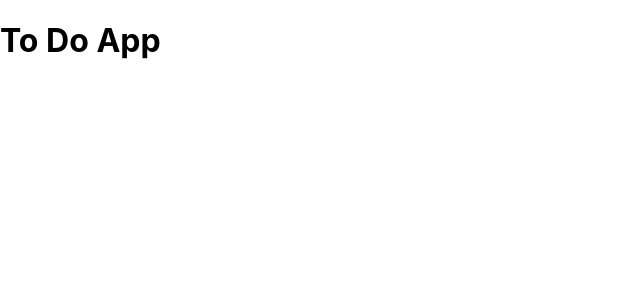
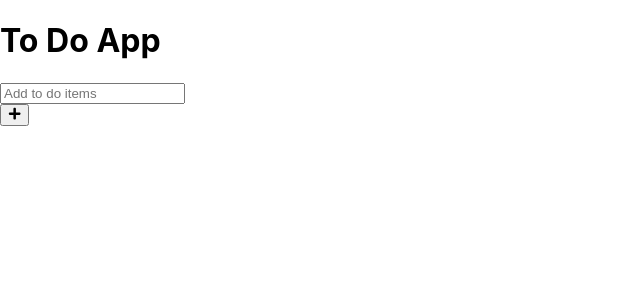
Before and after one commit to sujanrajs/react-todo-app, a React (Create React App) app: page / in a window 1280 px wide. Shown: the top 300 px of the page, without its empty margins (0-640 px from the left). Built offline with nearby package versions, Linux system fonts and the light colour scheme; the HTML template or start-up script is replaced by a standard one.

Commit message:
create form component

```diff
--- a/src/App.js
+++ b/src/App.js
@@ -1,7 +1,10 @@
+import Form from "./components/Form";
+
 function App() {
   return (
     <>
       <h1>To Do App</h1>
+      <Form />
     </>
   );
 }
--- /dev/null
+++ b/src/components/Form.js
@@ -0,0 +1,24 @@
+import React from "react";
+
+import { FaPlus } from "react-icons/fa";
+
+const Form = () => {
+  return (
+    <>
+      <div className="form">
+        <form autoComplete="off">
+          <div className="input-and-button">
+            <input type="text" placeholder="Add to do items" required />
+            <div className="button">
+              <button type="submit">
+                <FaPlus />
+              </button>
+            </div>
+          </div>
+        </form>
+      </div>
+    </>
+  );
+};
+
+export default Form;
```
